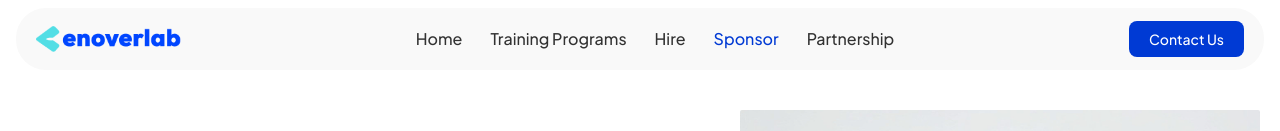
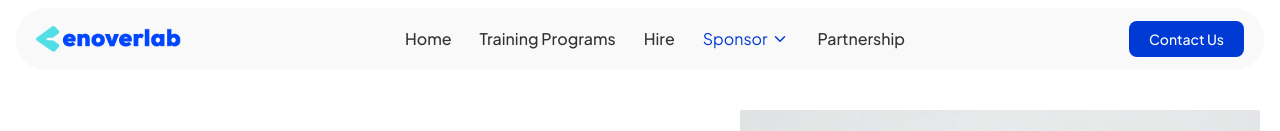
Before and after one commit to Fearless09/enoverlab_new, a Next.js app: page /sponsor/student in a window 1280 px wide. Shown: the top 131 px of the page. Built offline with nearby package versions, Linux system fonts and the light colour scheme.

Commit message:
Desktop nav bar

```diff
--- a/src/components/shared/Navbar.tsx
+++ b/src/components/shared/Navbar.tsx
@@ -1,10 +1,12 @@
 "use client";
 import UiLink from "@/components/ui/UiLink";
-import { navs } from "@/data/nav_data";
+import { Nav, navs } from "@/data/nav_data";
 import { cn } from "@/utilities/utils";
+import { ChevronDown } from "lucide-react";
 import Image from "next/image";
 import Link from "next/link";
 import { usePathname } from "next/navigation";
+import { useState } from "react";
 
 /**
  * Navbar component that renders the navigation links and the logo.
@@ -34,20 +36,7 @@ const Navbar = () => {
 
         <ul className="ipad:flex hidden items-center gap-7">
           {navs.map((item, index) => (
-            <Link
-              href={item.href}
-              key={index}
-              className={cn(
-                "transition-300 hover:text-primary-400 text-base font-medium",
-                {
-                  "text-primary-400":
-                    pathname === item.href ||
-                    pathname.startsWith(item.href + "/"),
-                },
-              )}
-            >
-              {item.name}
-            </Link>
+            <DesktopNavLink key={index} {...item} />
           ))}
         </ul>
 
@@ -60,3 +49,66 @@ const Navbar = () => {
 };
 
 export default Navbar;
+
+const DesktopNavLink = ({ href, name, dropdown }: Nav) => {
+  const pathname = usePathname();
+  const [open, setOpen] = useState<boolean>(false);
+
+  if (dropdown) {
+    return (
+      <div className="relative">
+        <button
+          className={cn(
+            "transition-300 flex cursor-pointer items-center justify-center gap-1",
+            {
+              "text-primary-400":
+                pathname === href || pathname.startsWith(href + "/"),
+            },
+          )}
+          onClick={() => setOpen(!open)}
+        >
+          {name}
+          <ChevronDown
+            className={cn("transition-300 size-4.5", { "rotate-180": open })}
+          />
+        </button>
+
+        {open && (
+          <ul className="border-primary-400/10 absolute top-[calc(100%+5px)] left-0 z-50 flex min-w-[120px] flex-col gap-3 rounded-xl border bg-white px-5 py-3">
+            {dropdown.map(({ name, href }, idx) => (
+              <Link
+                key={idx}
+                href={href}
+                onClick={() => setOpen(false)}
+                className={cn(
+                  "transition-300 hover:text-primary-400 text-base font-medium",
+                  {
+                    "text-primary-400":
+                      pathname === href || pathname.startsWith(href + "/"),
+                  },
+                )}
+              >
+                {name}
+              </Link>
+            ))}
+          </ul>
+        )}
+      </div>
+    );
+  }
+
+  return (
+    <Link
+      href={href}
+      className={cn(
+        "transition-300 hover:text-primary-400 text-base font-medium",
+        {
+          "text-primary-400":
+            pathname === href || pathname.startsWith(href + "/"),
+        },
+      )}
+    >
+      {name}
+    </Link>
+  );
+};
--- a/src/data/nav_data.tsx
+++ b/src/data/nav_data.tsx
@@ -1,4 +1,13 @@
-export const navs = [
+export type Nav = {
+  name: string;
+  href: string;
+  dropdown?: {
+    name: string;
+    href: string;
+  }[];
+};
+
+export const navs: Nav[] = [
   { name: "Home", href: "/" },
   { name: "Training Programs", href: "/training_programs" },
   { name: "Hire", href: "/hire" },
@@ -7,7 +16,7 @@ export const navs = [
     href: "/sponsor",
     dropdown: [
       { name: "Event", href: "/sponsor/event" },
-      { name: "Students", href: "/sponsor/students" },
+      { name: "Students", href: "/sponsor/student" },
     ],
   },
   { name: "Partnership", href: "/partnership" },
```
